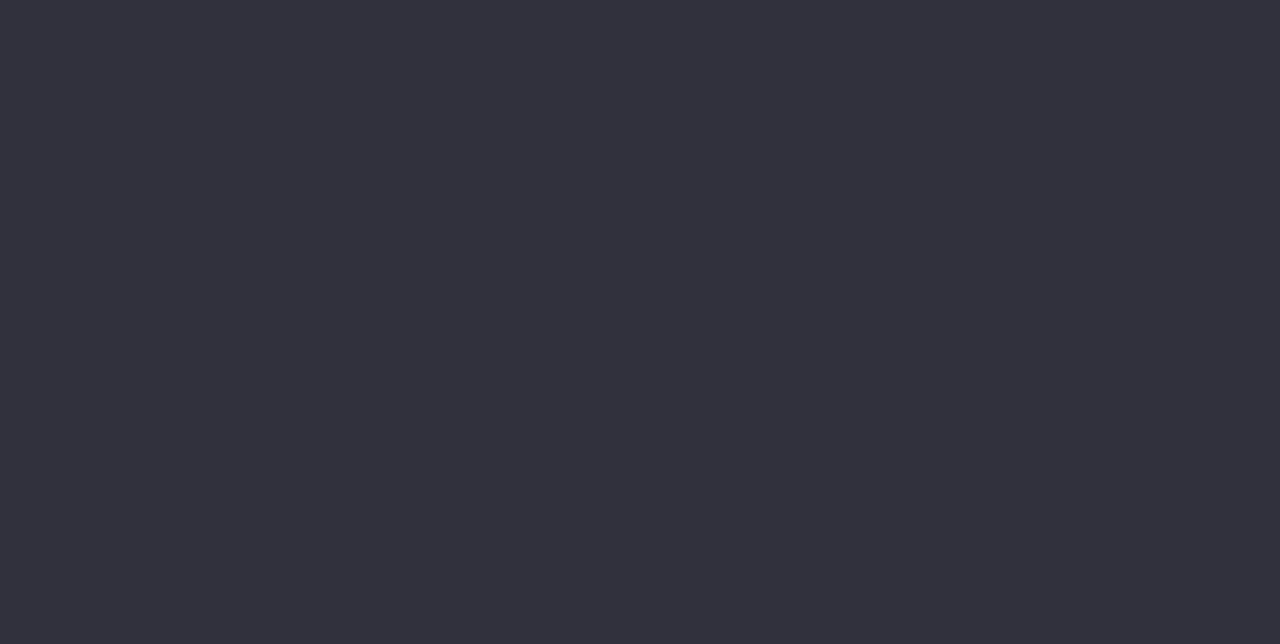
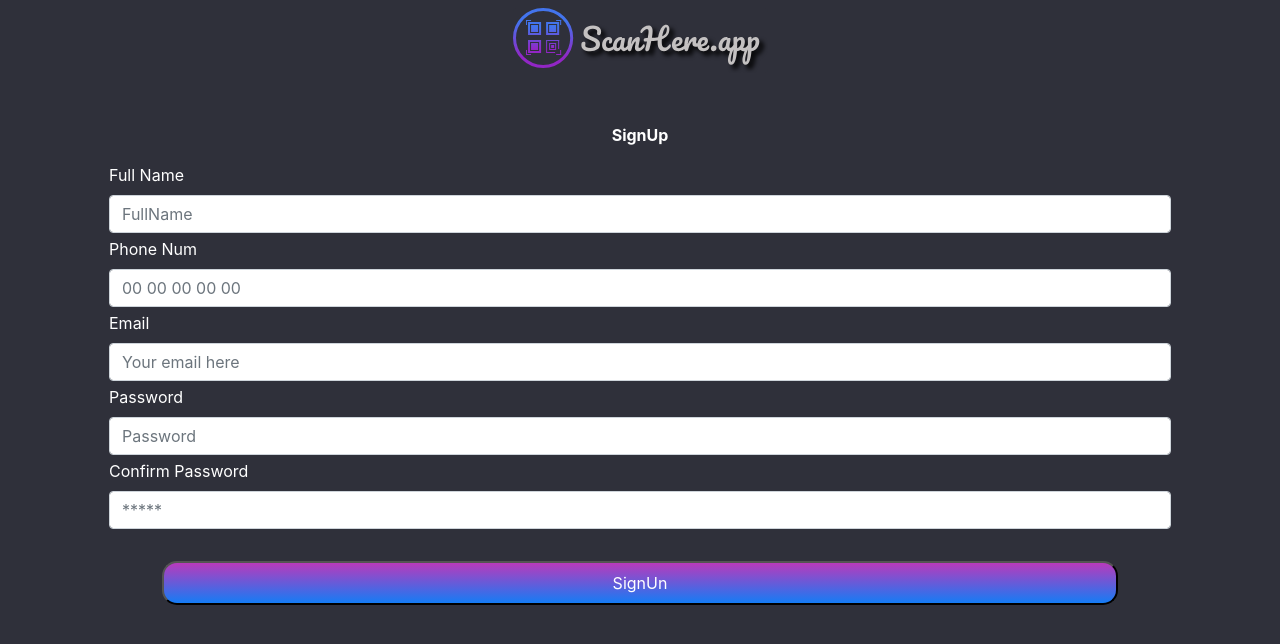
Before and after one commit to LeMarblue/ToolchainScanHereApp, a React (Create React App) app: page /sigin in a window 1280 px wide. Shown: the top 644 px of the page. Built offline with nearby package versions, Linux system fonts and the light colour scheme.

Commit message:
Add form login and Signup

```diff
--- a/src/App.js
+++ b/src/App.js
@@ -8,6 +8,7 @@ import 'bootstrap/dist/css/bootstrap.min.css'
 // import Login from './Components/Login'
 import Home from './pages/Home'
 import Login from './pages/Login'
+import SignIn from './pages/SignUp'
 
 function App () {
   return (
@@ -20,9 +21,9 @@ function App () {
           <Route exact path='/login'>
             <Login />
           </Route>
-          {/* <Route exact path='/sigin'>
-            <SigIn />
-          </Route> */}
+          <Route exact path='/sigin'>
+            <SignIn />
+          </Route>
         </Switch>
       </div>
     </Router>
--- a/src/Components/Header/index.js
+++ b/src/Components/Header/index.js
@@ -7,7 +7,7 @@ export default class Login extends Component {
     return (
       <div>
         <div className='col-12 '>
-          <img src={sh} className='rounded mx-auto d-block mt-3' alt='igsh' />
+          <img src={sh} className='rounded mx-auto d-block mt-2' alt='igsh' />
         </div>
       </div>
     )
--- a/src/pages/Home/index.js
+++ b/src/pages/Home/index.js
@@ -33,7 +33,7 @@ export default class index extends Component {
               <button type='button' className='px-4 button py-2'>Login</button>
             </Link>
 
-            <Link to='/sig' exact>
+            <Link to='/sigin' exact>
               <button type='button' className='px-4 button py-2'>Sign up</button>
             </Link>
           </div>
--- a/src/pages/Login/Login.css
+++ b/src/pages/Login/Login.css
@@ -1,3 +1,9 @@
+.header {
+  font-family: Roboto;
+  font-style: normal;
+  font-size: 20px;
+}
+
 .form {
   margin-top: 50px;
 }
--- a/src/pages/Login/index.js
+++ b/src/pages/Login/index.js
@@ -9,24 +9,46 @@ export default class Login extends Component {
   constructor (props) {
     super(props)
     this.state = {
-      hola: ''
+      email: '',
+      password: '',
+      success: false
     }
   }
 
+  handleInput ({ target: { name, value } }) {
+    this.setState({
+      [name]: value
+    })
+  }
+
+  handleSubmit (event) {
+    event.preventDefault()
+    console.log('envoandp datos')
+    const { email, password } = this.state
+    const dataCredentials = {
+      email,
+      password
+    }
+    this.props.validateCredentials(dataCredentials)
+  }
+
   render () {
+    const { email, password } = this.state
     return (
-      <div className='container'>
+      <div>
         <Header />
-        <div className='form'>
-          <Form>
-            <Form.Group controlId='formBasicEmail'>
-              <Form.Label>Email address</Form.Label>
-              <Form.Control type='email' placeholder='Enter email' />
-              <Form.Label>Email address</Form.Label>
-              <Form.Control type='email' placeholder='Enter email' />
-            </Form.Group>
-          </Form>
+        <div className='title d-flex justify-content-center font-weight-bold mt-5'>
+          <p>Login</p>
         </div>
+        <Form className='px-4 mt-5'>
+          <Form.Group controlId='formBasicEmail'>
+            <Form.Label className='d-flex justify-content-start'>Email </Form.Label>
+            <Form.Control type='email' id='email' className='form-control mb-4' placeholder='Your email here' value={email} onChange={this.handleInput} />
+            <Form.Label className='d-flex justify-content-start'>Password</Form.Label>
+            <Form.Control type='password' id='password' className='form-control' placeholder='*****' value={password} onChange={this.handleInput} />
+          </Form.Group>
+          <button type='submit' className='m-3 px-4 button py-2'>Login</button>
+        </Form>
       </div>
     )
   }
--- /dev/null
+++ b/src/pages/SignUp/index.js
@@ -0,0 +1,69 @@
+import React, { Component } from 'react'
+import Header from '../../Components/Header'
+import { Form } from 'react-bootstrap'
+
+/* // css
+import './SignUn.css' */
+
+export default class SignIn extends Component {
+  constructor (props) {
+    super(props)
+    this.state = {
+      fullName: '',
+      phoneNum: '',
+      email: '',
+      password: '',
+      confirmPassword: '',
+      success: false
+    }
+  }
+
+  handleInput ({ target: { name, value } }) {
+    this.setState({
+      [name]: value
+    })
+  }
+
+  handleSubmit (event) {
+    event.preventDefault()
+    console.log('envoandp datos')
+    const { email, password, confirmPassword, fullName, phoneNum } = this.state
+    const dataCredentials = {
+      email,
+      password,
+      confirmPassword,
+      fullName,
+      phoneNum
+    }
+    this.props.validateCredentials(dataCredentials)
+  }
+
+  render () {
+    const { email, password, confirmPassword, fullName, phoneNum } = this.state
+    return (
+      <div className='container'>
+        <Header />
+        <div className='form'>
+          <div className='title d-flex justify-content-center font-weight-bold'>
+            <p>SignUp</p>
+          </div>
+          <Form className='px-4'>
+            <Form.Group controlId='formBasicEmail'>
+              <Form.Label className='d-flex justify-content-start'>Full Name</Form.Label>
+              <Form.Control type='fullName' id='fullName' className='form-control mb-1' placeholder='FullName' value={fullName} onChange={this.handleInput} />
+              <Form.Label className='d-flex justify-content-start'>Phone Num</Form.Label>
+              <Form.Control type='phoneNum' id='phoneNum' className='form-control mb-1' placeholder='00 00 00 00 00' value={phoneNum} onChange={this.handleInput} />
+              <Form.Label className='d-flex justify-content-start'>Email </Form.Label>
+              <Form.Control type='email' id='email' className='form-control mb-1' placeholder='Your email here' value={email} onChange={this.handleInput} />
+              <Form.Label className='d-flex justify-content-start'>Password</Form.Label>
+              <Form.Control type='password' id='password' className='form-control mb-1' placeholder='Password' value={password} onChange={this.handleInput} />
+              <Form.Label className='d-flex justify-content-start'>Confirm Password</Form.Label>
+              <Form.Control type='password' id='password' className='form-control mb-1' placeholder='*****' value={confirmPassword} onChange={this.handleInput} />
+            </Form.Group>
+            <button type='submit' className='m-3 px-4 button py-2'>SignUn</button>
+          </Form>
+        </div>
+      </div>
+    )
+  }
+}
```
Also changed, not shown: src/ServicesUser/userLogin.js (added, +18 -0 lines), src/pages/SignUp/SignUp.css (added).
